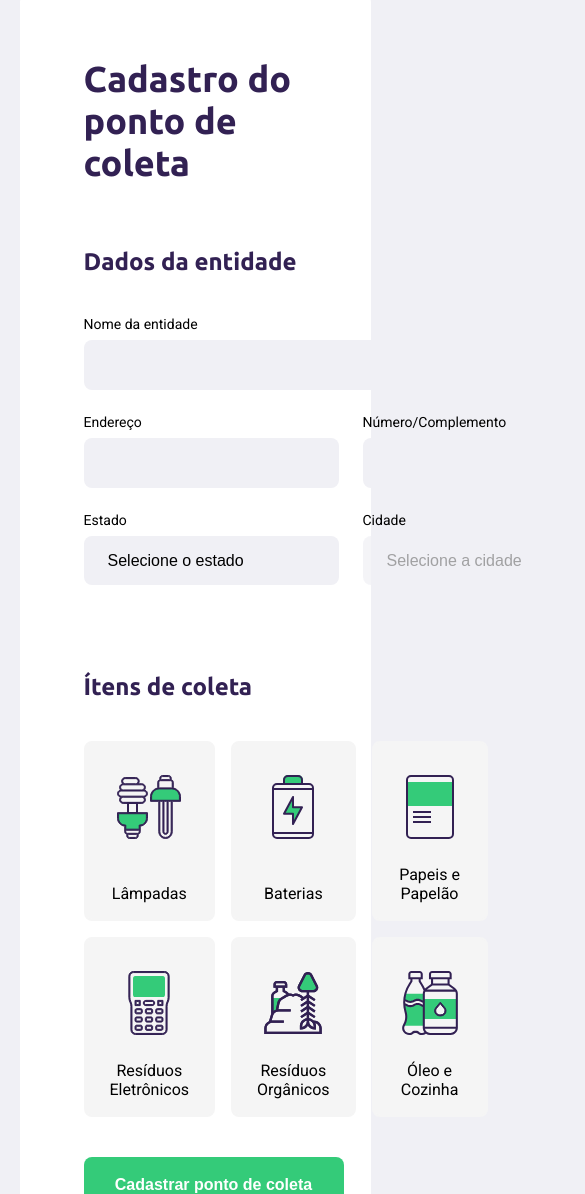
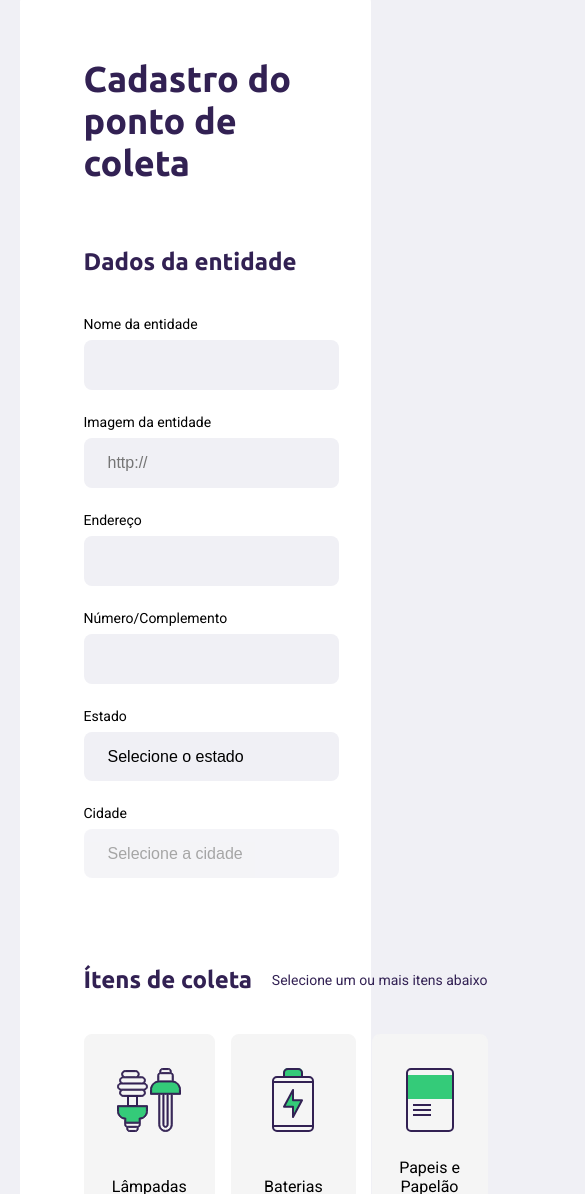
Before and after one commit to eneas-hsn/NLW-STARTER-ECOLETA, a website: page src/views/create-point.html in a window 390 px wide. Shown: the part 175-1369 px from the top of the page, 585 px wide, since content can reach past the window. Drawn offline with nearby package versions, Linux system fonts and the light colour scheme; files that its build step writes are made by us from their sources; no server answers.

Commit message:
Alguns ajustes no create-point

```diff
--- a/public/styles/create-point.css
+++ b/public/styles/create-point.css
@@ -40,9 +40,17 @@ form fieldset{
 }
 form legend{
     margin-bottom: 40px;
+    display: flex;
+    align-items: center;
+    justify-content: space-between;
+    width: 100%;
 }
 form legend h2{
     font-size: 24px;
+}
+form legend span{
+    color:var(--title-color);
+    font-size: 14px;
 }
 form .field{
     flex: 1;
--- a/public/styles/responsive.css
+++ b/public/styles/responsive.css
@@ -33,4 +33,10 @@
     #page-search-results .cards{
         grid-template-columns: 1fr;
     }
+    #page-create-point .field-group{
+        flex-direction: column;
+    }
+    #page-create-point .field-group .field + .field{
+        margin-left:0 ;
+    }
 }
--- a/src/views/create-point.html
+++ b/src/views/create-point.html
@@ -18,9 +18,15 @@
                 <legend>
                     <h2>Dados da entidade</h2>
                 </legend>
-                <div class="field">
-                    <label for="name">Nome da entidade</label>
-                    <input type="text" name="name" id="" required="required">
+                <div id="field-group">
+                    <div class="field">
+                        <label for="name">Nome da entidade</label>
+                        <input type="text" name="name" id="" required="required">
+                    </div>
+                    <div class="field">
+                        <label for="name">Imagem da entidade</label>
+                        <input type="url" name="image" required="required" placeholder="http://">
+                    </div>
                 </div>
                 <div class="field-group">
                     <div class="field">
@@ -50,7 +56,7 @@
                 <fieldset>
                     <legend>
                         <h2>Ítens de coleta</h2>
-                        {# <span>Selecione um ou mais itens abaixo</span> #}
+                        <span>Selecione um ou mais itens abaixo</span>
                     </legend>
                     <div class="itens-grid">
                         <li data-id="1">
```
